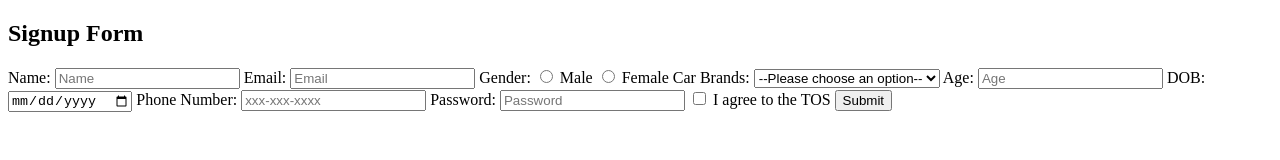
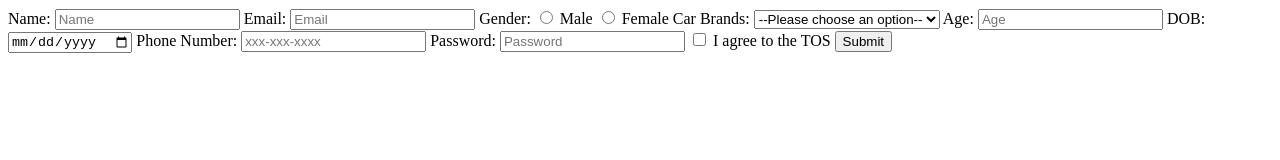
Before and after one commit to acciojob/signup-form-car-Toshika-02, a website: page main.html in a window 1280 px wide. Drawn offline with Linux system fonts and the light colour scheme.

Commit message:
created a submission

```diff
--- a/main.html
+++ b/main.html
@@ -9,7 +9,6 @@
 <body>
 	<!-- the entire body must be written by student -->
 	<form action="/signup" method="post">
-    <h2>Signup Form</h2>
 
     <label for="name">Name:</label>
     <input type="text" id="name" name="name" placeholder="Name" required>
```
